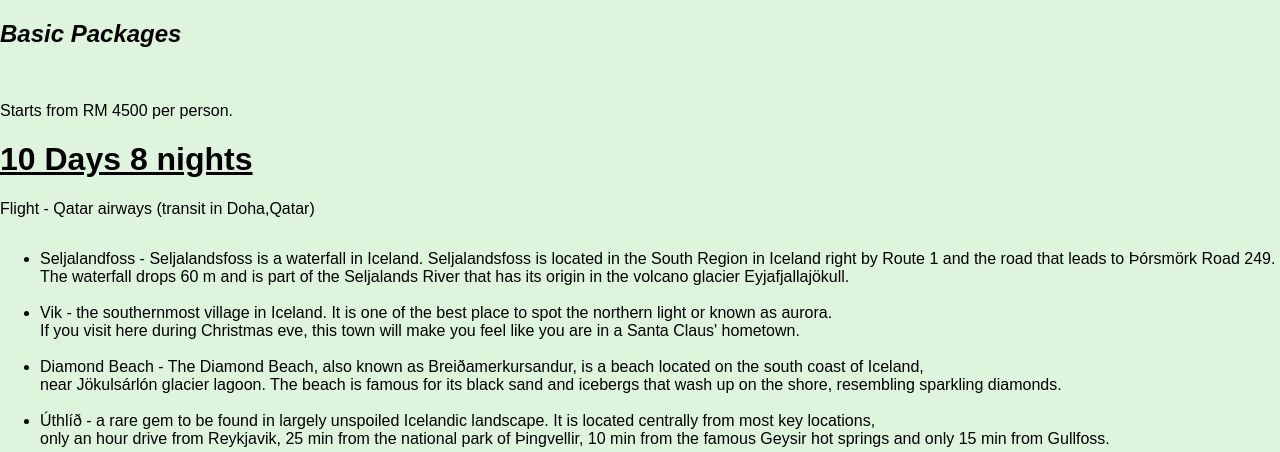
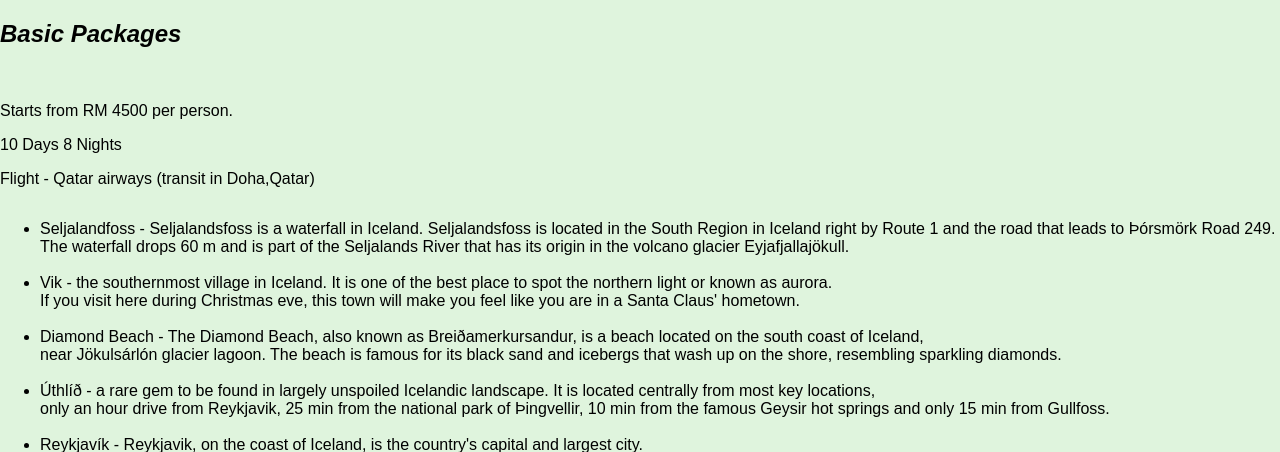
Before and after one commit to 1221109578/Git-Exercise-LetsD-part, a Flask app: template websites/templates/Iceland.html in a window 1280 px wide. Shown: the part 84-536 px from the top of the page. Run offline with Flask 3, Linux system fonts and the light colour scheme; the template is opened without the code that fills it, so the values that code supplies are empty.

Commit message:
updated Iceland

```diff
--- a/websites/templates/Iceland.html
+++ b/websites/templates/Iceland.html
@@ -32,8 +32,10 @@
     </header>
     <div class="package">
     <h2><b><i>Basic Packages</i></b></h2><br>
+    </div>
+    <div class="Description">
     <p>Starts from RM 4500 per person.</p>
-    <h1><u>10 Days 8 nights</u></h1>
+    <p>10 Days 8 Nights</p>
     <p>Flight - Qatar airways (transit in Doha,Qatar)</p>
     </div>
     <div class="Activity lists">
```
